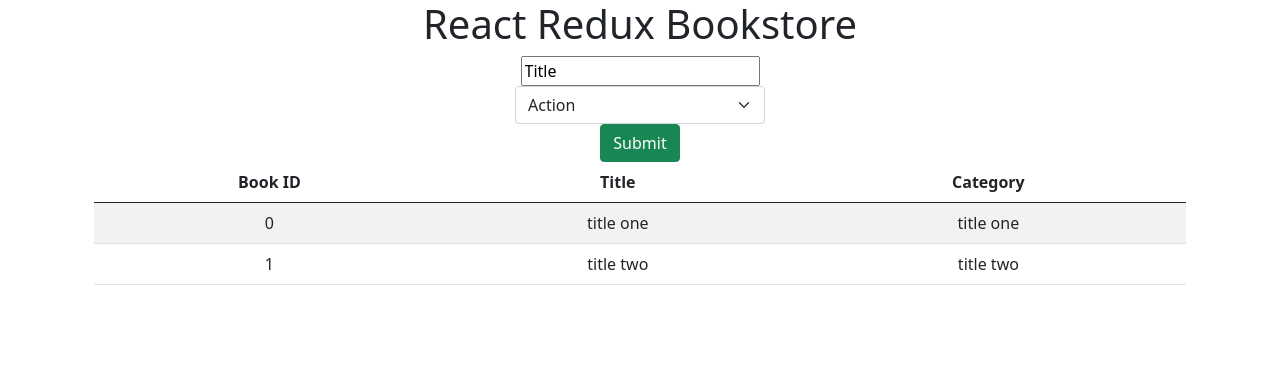
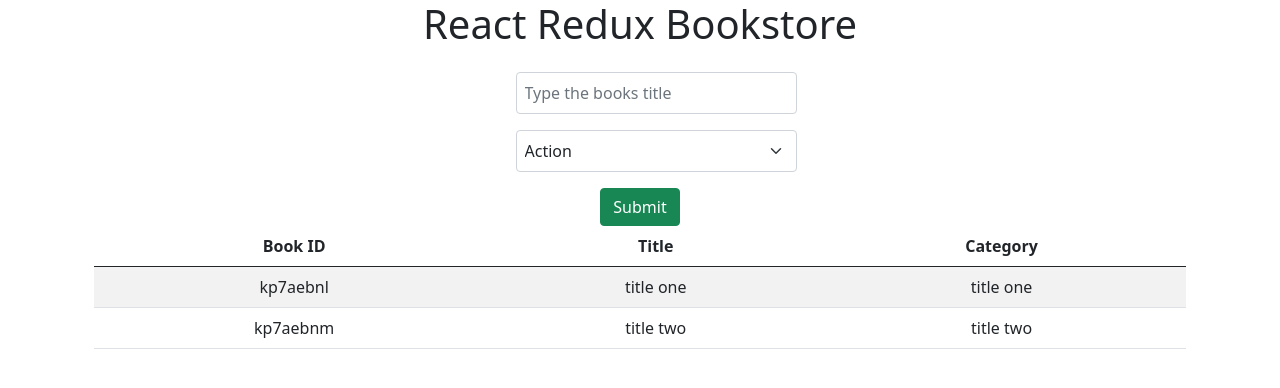
Before and after one commit to karmaester/react-redux-bookstore, a React (Create React App) app: page / in a window 1280 px wide. Shown: the top 388 px of the page. Built offline with nearby package versions, Linux system fonts and the light colour scheme.

Commit message:
Install uniqid and style form

```diff
--- a/package.json
+++ b/package.json
@@ -13,6 +13,7 @@
     "react-scripts": "4.0.3",
     "redux": "^4.1.0",
     "redux-devtools-extension": "^2.13.9",
+    "uniqid": "^5.3.0",
     "web-vitals": "^1.0.1"
   },
   "scripts": {
--- a/src/App.css
+++ b/src/App.css
@@ -1,8 +1,3 @@
 * {
   margin: 0;
 }
-
-select {
-  max-width: 250px;
-  margin: auto;
-}
--- a/src/components/BookForm.js
+++ b/src/components/BookForm.js
@@ -12,10 +12,13 @@ const cat = [
 ];
 
 const BookForm = () => (
-  <div className="container">
+  <div className="container d-flex justify-content-center">
     <form>
-      <input type="text" value="Title" />
-      <select className="form-select" aria-label="Default select example">
+      <div className="form-group align-self-center">
+        <input type="text" className="form-control p-2 m-3" placeholder="Type the books title" />
+      </div>
+      <div className="form-group align-self-center">
+        <select className="form-select p-2 m-3" aria-label="Default select example">
           {cat.map((x, i) => (
             <option value={i} key={i}>
               {x}
@@ -25,6 +28,7 @@ const BookForm = () => (
         <button type="submit" className="btn btn-success">
           Submit
         </button>
+      </div>
     </form>
   </div>
 );
--- a/src/index.js
+++ b/src/index.js
@@ -6,14 +6,16 @@ import store from './store';
 import reportWebVitals from './reportWebVitals';
 import { createBookAction } from './actions';
 
+const uniqid = require('uniqid');
+
 const initialState = [
   {
-    id: 0,
+    id: uniqid.process(),
     title: 'title one',
     category: 'title one',
   },
   {
-    id: 1,
+    id: uniqid.process(),
     title: 'title two',
     category: 'title two',
   },
```
Also changed, not shown: 1 other file (tests, documents, lock files or other folders). Lines whose indentation alone changed are shown as unchanged.
